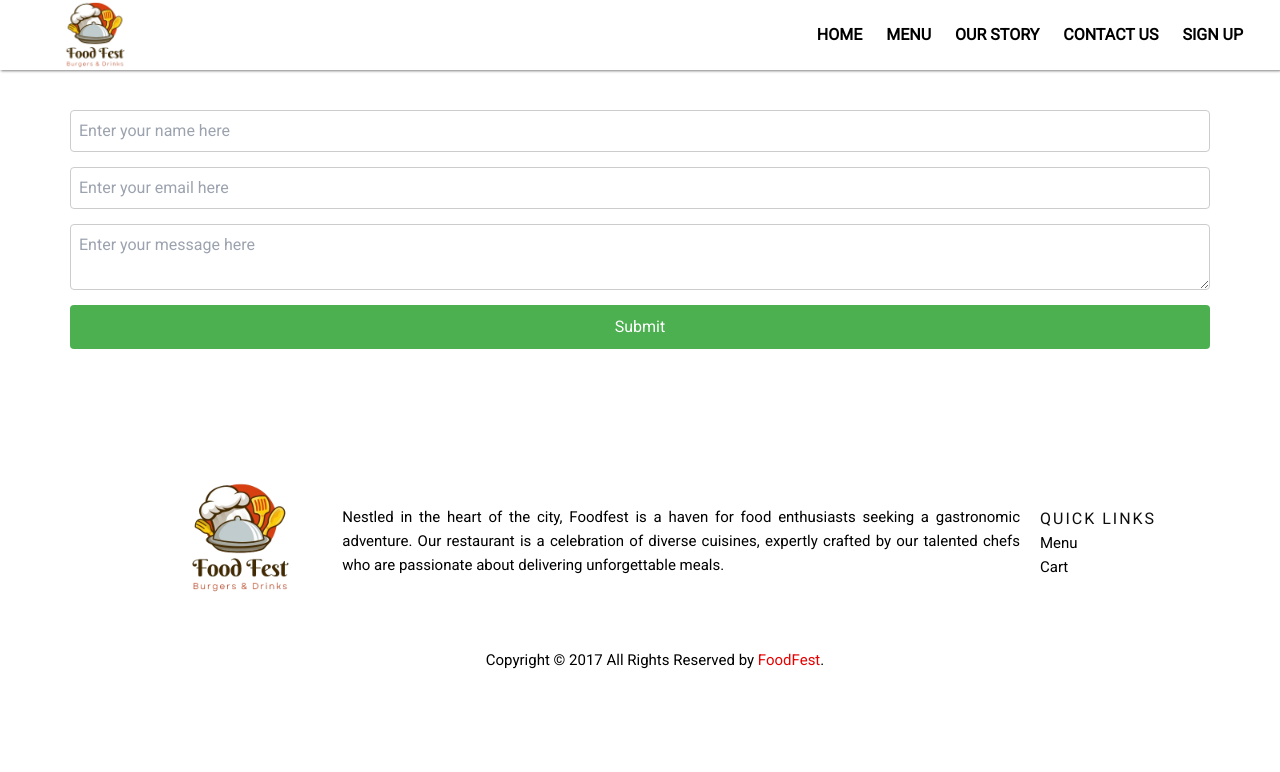
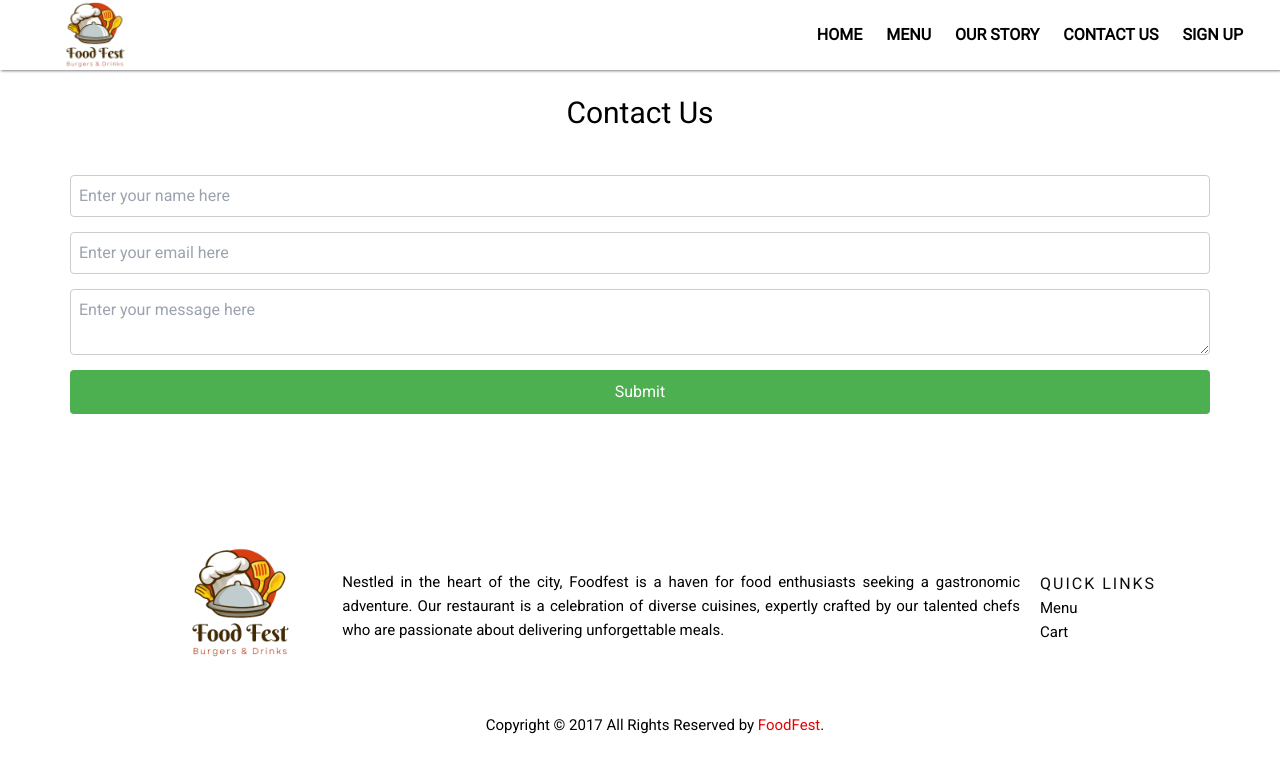
Before and after one commit to LaibaAhmed2003/Food-delivery-app-Front-end-project.github.io, a React (Vite) app: page /contact in a window 1280 px wide. Shown: the top 772 px of the page. Built offline with nearby package versions, Linux system fonts and the light colour scheme.

Commit message:
add contact

```diff
--- a/src/pages/Contact.jsx
+++ b/src/pages/Contact.jsx
@@ -29,6 +29,7 @@ const ContactForm = () => {
 
   return (
     <div>
+      <h1 className="contact-heading">Contact Us</h1>
       {!submitted ? (
         <form className="contact-form" onSubmit={formik.handleSubmit}>
           <input
```
